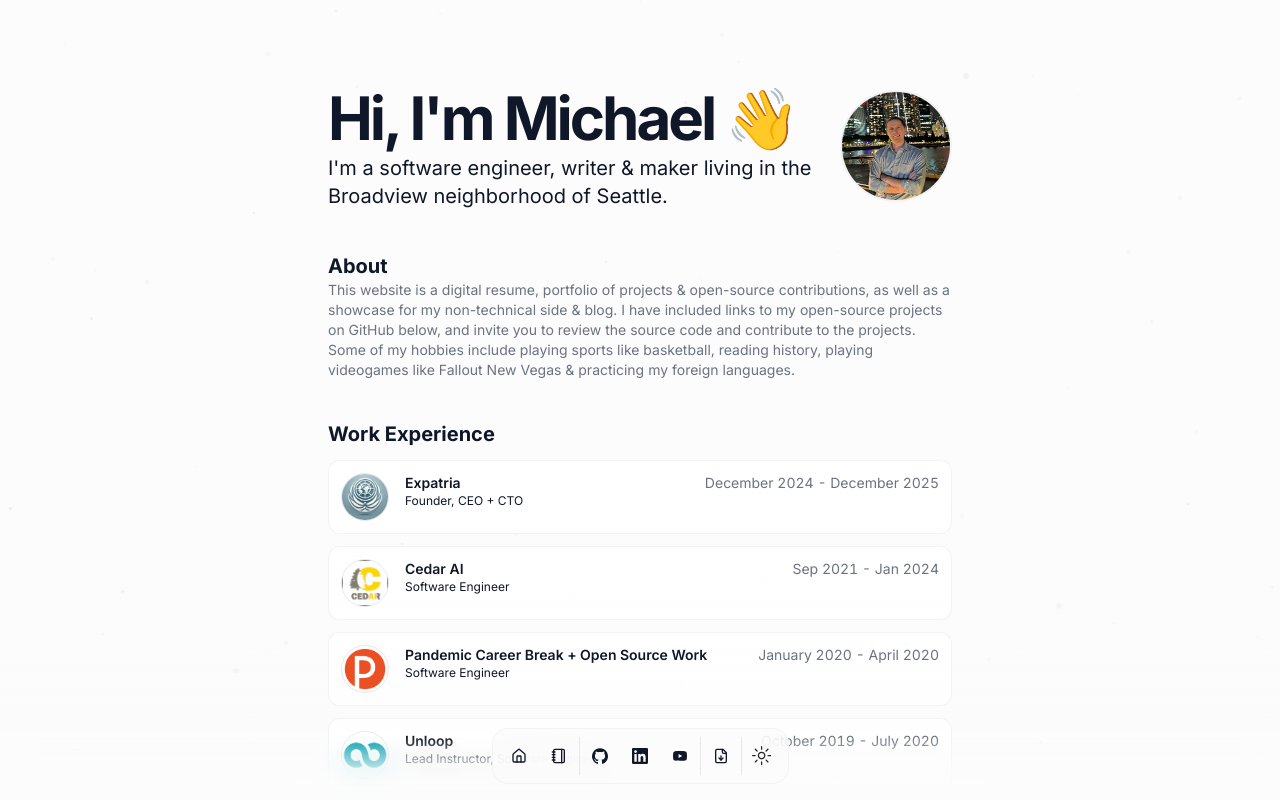
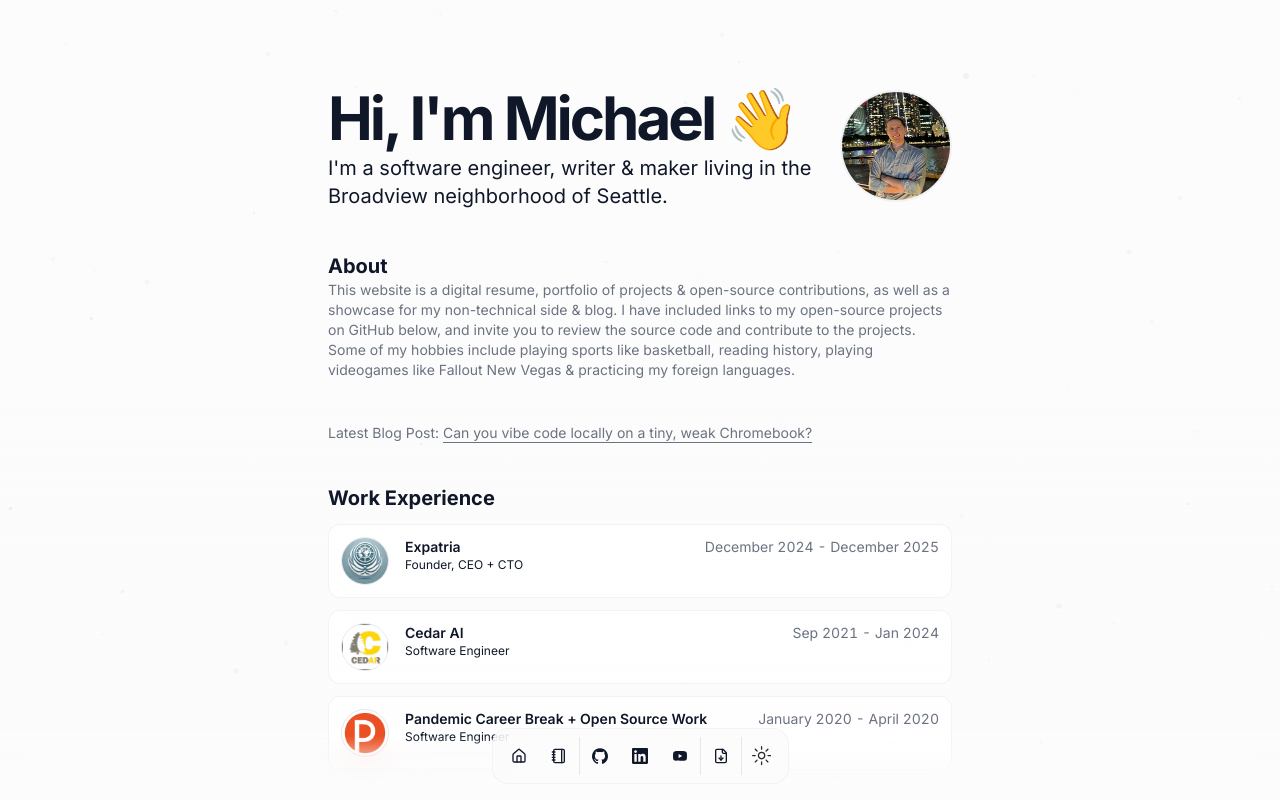
Before and after one commit to mikhael28/portfolio, a Next.js app: page / in a window 1280 px wide. Shown: the top 800 px of the page. Built offline with nearby package versions, Linux system fonts and the light colour scheme.

Commit message:
adding latest blog

```diff
--- a/src/app/page.tsx
+++ b/src/app/page.tsx
@@ -5,13 +5,20 @@ import { ProjectCard } from "@/components/project-card";
 import { ResumeCard } from "@/components/resume-card";
 import { Avatar, AvatarFallback, AvatarImage } from "@/components/ui/avatar";
 import { Badge } from "@/components/ui/badge";
+import { getBlogPosts } from "@/data/blog";
 import { DATA } from "@/data/resume";
 import Link from "next/link";
 import Markdown from "react-markdown";
 
 const BLUR_FADE_DELAY = 0.04;
 
-export default function Page() {
+export default async function Page() {
+  const posts = await getBlogPosts();
+  const latestPost = posts.sort(
+    (a, b) =>
+      new Date(b.metadata.publishedAt).getTime() -
+      new Date(a.metadata.publishedAt).getTime()
+  )[0];
   return (
     <main className="flex flex-col min-h-[100dvh] space-y-10">
       <section id="hero">
@@ -49,6 +56,21 @@ export default function Page() {
           </Markdown>
         </BlurFade>
       </section>
+      {latestPost && (
+        <section id="latest-post">
+          <BlurFade delay={BLUR_FADE_DELAY * 5}>
+            <Link
+              href={`/blog/${latestPost.slug}`}
+              className="text-sm text-muted-foreground hover:text-foreground transition-colors"
+            >
+              Latest Blog Post:{" "}
+              <span className="underline underline-offset-4">
+                {latestPost.metadata.title}
+              </span>
+            </Link>
+          </BlurFade>
+        </section>
+      )}
       <section id="work">
         <div className="flex min-h-0 flex-col gap-y-3">
           <BlurFade delay={BLUR_FADE_DELAY * 5}>
```
